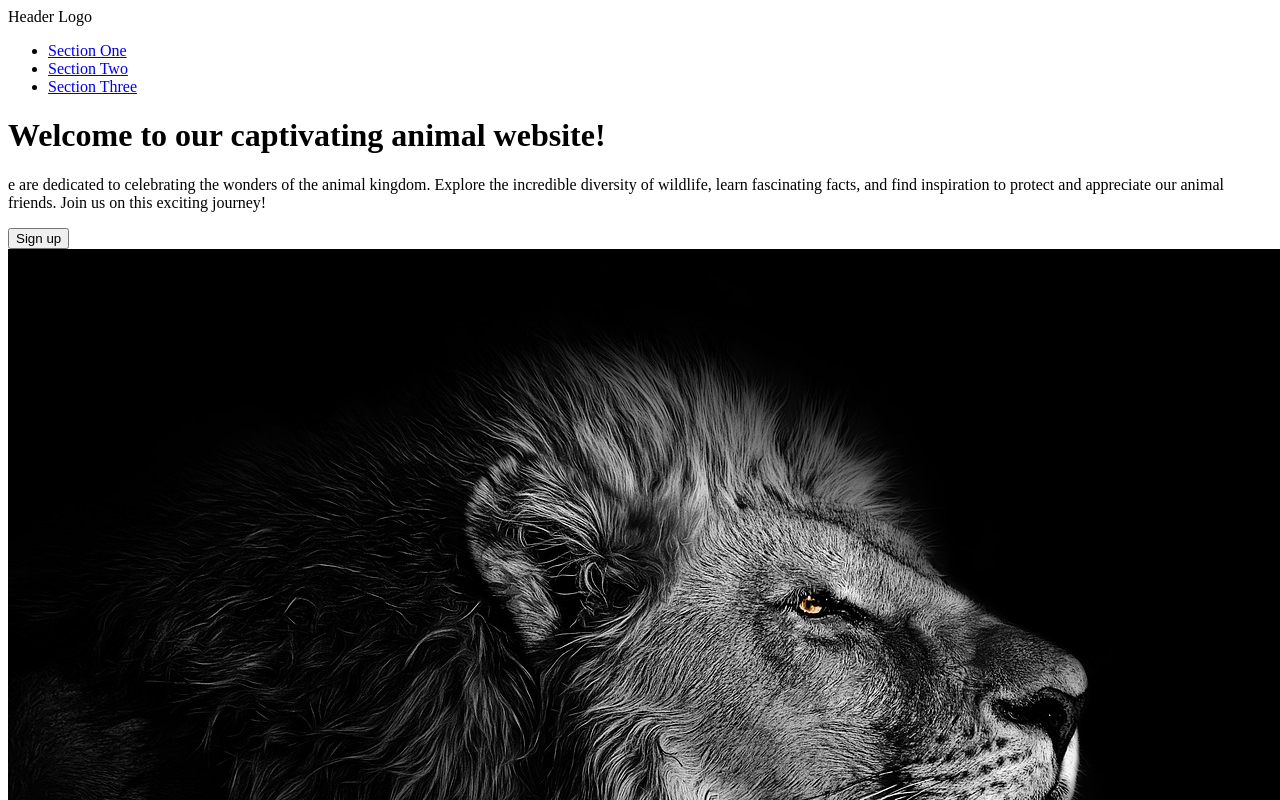
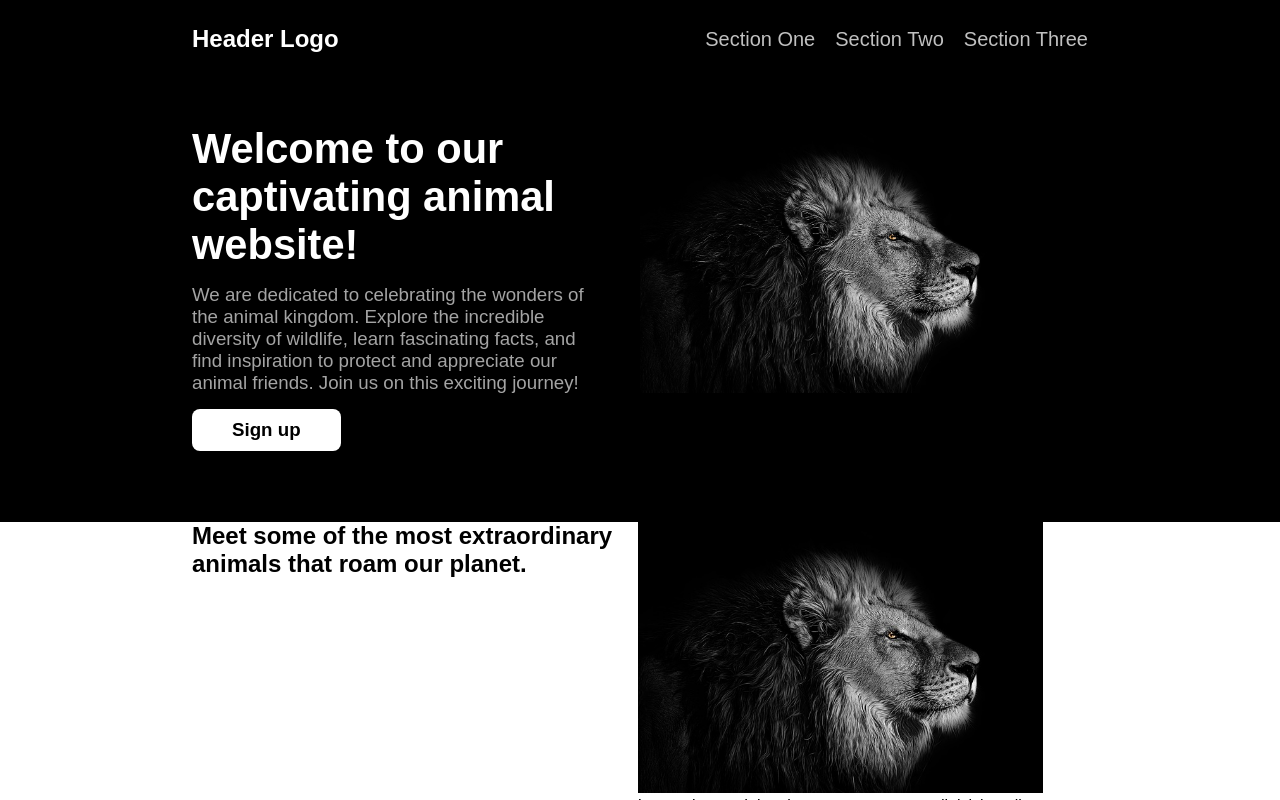
Before and after one commit to cjroma0199/odin-landing-page, a plain HTML site: page index.html in a window 1280 px wide. Shown: the top 800 px of the page. Drawn offline with Linux system fonts and the light colour scheme.

Commit message:
finish hero section

```diff
--- a/index.html
+++ b/index.html
@@ -21,18 +21,16 @@
           <div class="hero-text">
             <h1>Welcome to our captivating animal website!</h1>
             <p>
-              e are dedicated to celebrating the wonders of the animal kingdom.
+              We are dedicated to celebrating the wonders of the animal kingdom.
               Explore the incredible diversity of wildlife, learn fascinating
               facts, and find inspiration to protect and appreciate our animal
               friends. Join us on this exciting journey!
             </p>
-            <button class="sign-up">Sign up</button>
+            <a class="sign-up" href="#">Sign up</a>
           </div>
-          <img
-            src="./img/hero.jpg"
-            alt="Lion on black and white"
-            class="hero-image"
-          />
+          <div class="hero-image">
+            <img src="./img/hero.jpg" alt="Lion on black and white" />
+          </div>
         </div>
       </div>
       <div class="section" id="one">
@@ -101,7 +99,7 @@
               Sing up for our product by clicking that button right over there!
             </p>
           </div>
-          <button class="signup border-white">Sign up</button>
+          <a class="sign-up border-white" href="#">Sign up</a>
         </div>
       </div>
       <div class="footer">
--- a/style.css
+++ b/style.css
@@ -0,0 +1,97 @@
+* {
+  margin: 0;
+  padding: 0;
+  box-sizing: border-box;
+  /* border: 1px solid red; */
+}
+
+body {
+  font-family: Arial, Helvetica, sans-serif;
+  height: 100vh;
+}
+
+.container {
+  display: flex;
+  flex-direction: column;
+  width: 100%;
+}
+
+.section {
+  display: flex;
+  padding: 0 15%;
+  width: 100%;
+}
+
+.hero-section {
+  flex-direction: column;
+  background-color: black;
+  color: white;
+  width: 100%;
+}
+.header {
+  display: flex;
+  justify-content: space-between;
+  align-items: center;
+  padding-top: 25px;
+}
+
+.header .logo {
+  font-size: 24px;
+  font-weight: 800;
+}
+
+ul {
+  list-style: none;
+  display: flex;
+  gap: 20px;
+}
+
+a {
+  text-decoration: none;
+  color: rgba(255, 255, 255, 0.753);
+  font-size: 1.25em;
+}
+
+.hero {
+  display: flex;
+  margin: 8% 0;
+  width: 100%;
+  justify-content: space-between;
+}
+
+.hero-image {
+  max-width: 50%;
+}
+
+img {
+  width: 90%;
+}
+
+.hero-text {
+  font-size: 1.3em;
+  width: 45%;
+  display: flex;
+  flex-direction: column;
+  gap: 15px;
+  align-items: flex-start;
+  justify-content: center;
+}
+
+.hero-text p {
+  font-size: 0.9em;
+  color: rgba(255, 255, 255, 0.644);
+}
+
+.hero-text h1 {
+  font-weight: 900;
+}
+
+.sign-up {
+  padding: 10px 40px;
+  text-decoration: none;
+  border-radius: 8px;
+  font-size: 0.9em;
+  font-weight: 600;
+  background: white;
+  color: black;
+}
```
